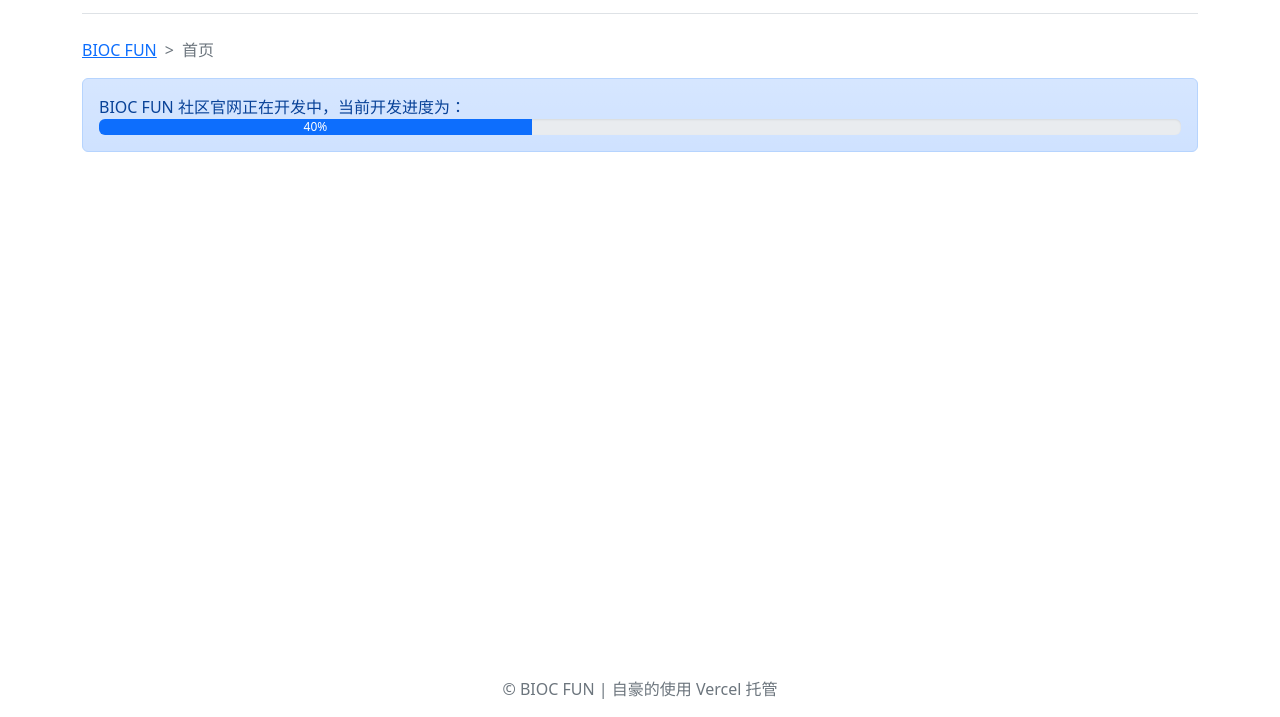
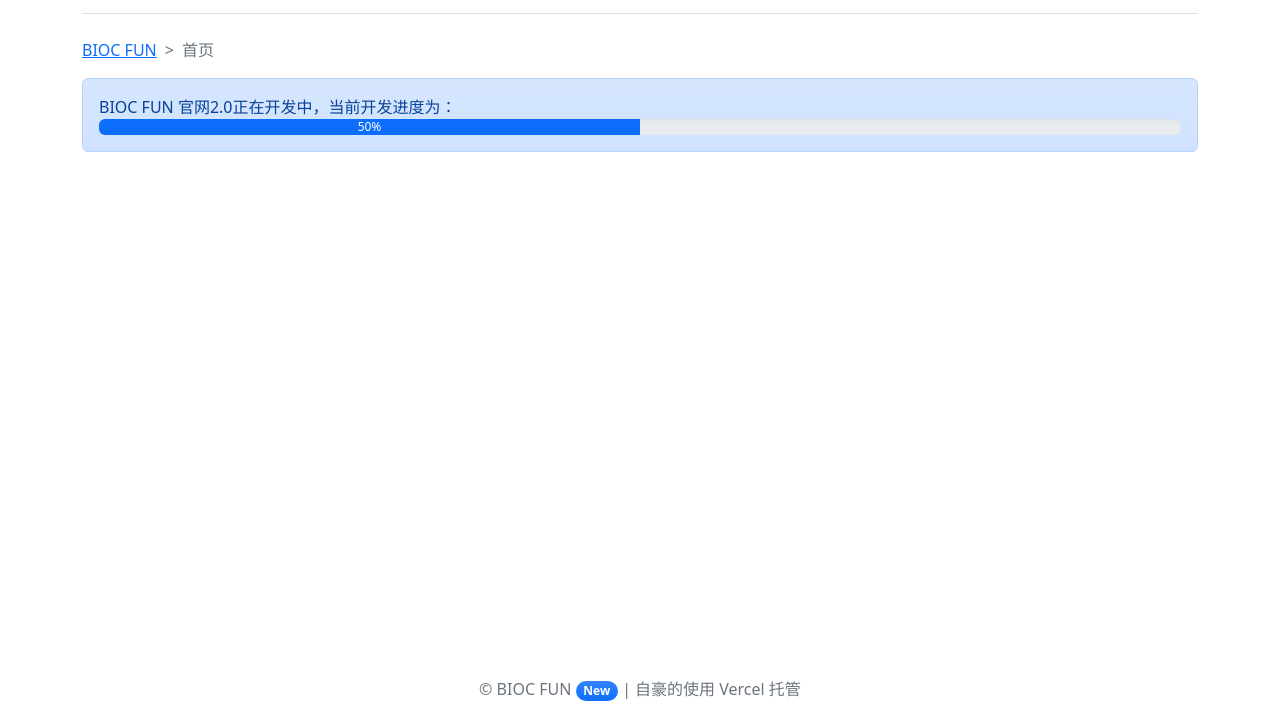
Before and after one commit to BIOC-FUN/BIOCWebsite, a website built with Vite: page src/index.html in a window 1280 px wide. Shown: the part 83-800 px from the top of the page. Built offline with nearby package versions, Linux system fonts and the light colour scheme.

Commit message:
Update Pages
about.html
index.html
link.html
member.html
project.html

```diff
--- a/src/index.html
+++ b/src/index.html
@@ -35,14 +35,15 @@
       </ol>
     </nav>
     <div class="alert alert-primary" role="alert">
-      BIOC FUN 社区官网正在开发中，当前开发进度为：
-      <div class="progress" role="progressbar" aria-label="Example with label" aria-valuenow="40" aria-valuemin="0"
+      BIOC FUN 官网2.0正在开发中，当前开发进度为：
+      <div class="progress" role="progressbar" aria-label="Example with label" aria-valuenow="50" aria-valuemin="0"
         aria-valuemax="100">
-        <div class="progress-bar" style="width: 40%">40%</div>
+        <div class="progress-bar" style="width: 50%">50%</div>
       </div>
     </div>
   </div>
-  <p class="text-muted" style="position: fixed;left: 0;bottom: 0;width: 100%;text-align: center;">© BIOC FUN | 自豪的使用 Vercel 托管</p>
+  <p class="text-muted" style="position: fixed;left: 0;bottom: 0;width: 100%;text-align: center;">© BIOC FUN <span
+      class="badge rounded-pill text-bg-primary">New</span> | 自豪的使用 Vercel 托管</p>
 </body>
 
 </html>
```
Also changed, not shown: src/about.html (+2 -1 lines), src/link.html (+3 -2 lines), src/member.html (+2 -1 lines), src/project.html (+2 -1 lines).
